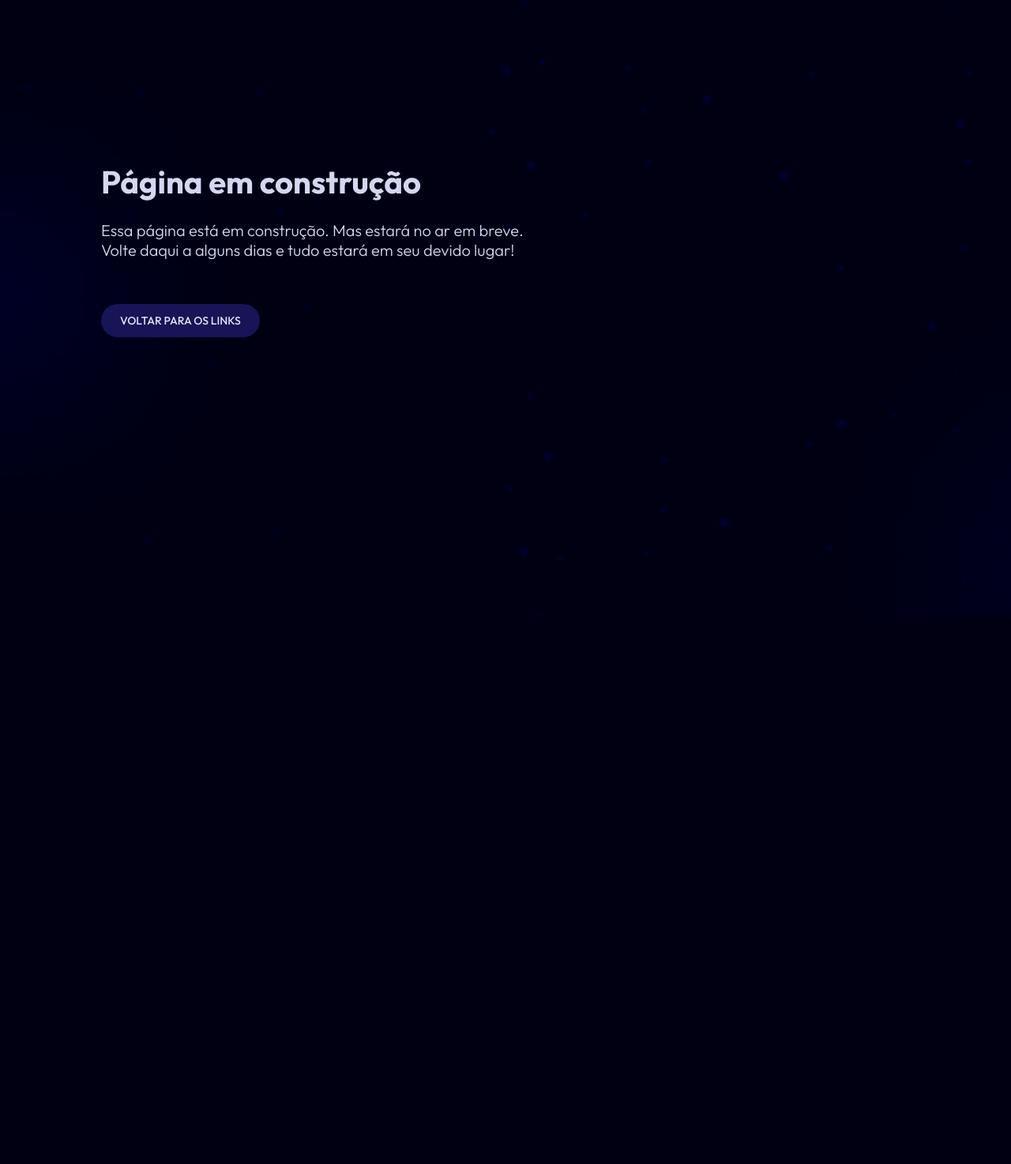
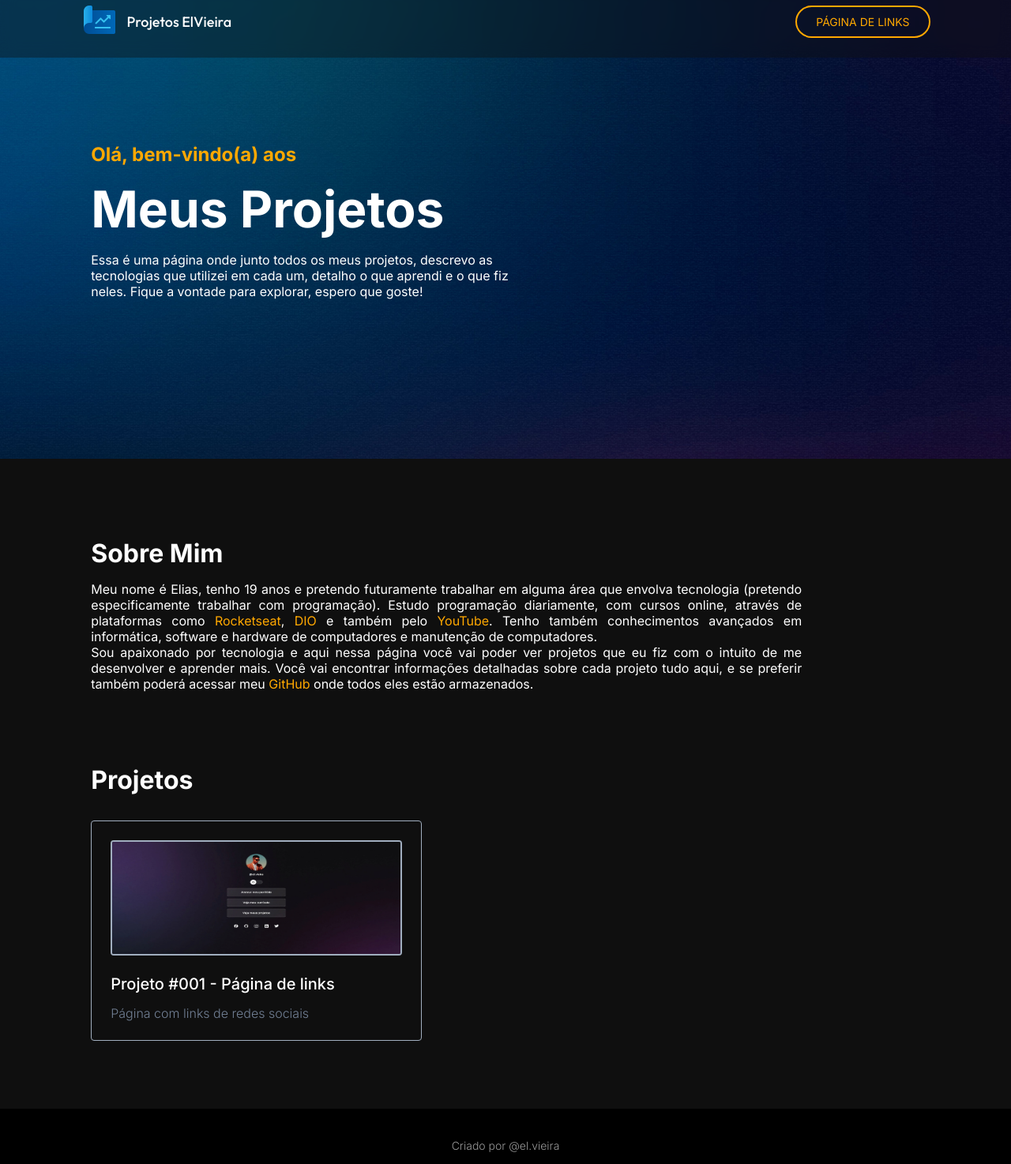
Before and after one commit to elvieira/projects, a plain HTML site: page index.html in a window 1280 px wide. Shown: the part 19-1493 px from the top of the page at 79% size. Before the commit the page ends 800 px from the top, so only its background shows below. Drawn offline with Linux system fonts and the light colour scheme.

Commit message:
Atualização na página de projetos

```diff
--- a/index.html
+++ b/index.html
@@ -3,7 +3,7 @@
 <head>
     <link rel="preconnect" href="https://fonts.googleapis.com">
     <link rel="preconnect" href="https://fonts.gstatic.com" crossorigin>
-    <link href="https://fonts.googleapis.com/css2?family=Outfit:wght@300;500;700&display=swap" rel="stylesheet">
+    <link href="https://fonts.googleapis.com/css2?family=Inter:wght@300;400;500;700&family=Outfit:wght@500&display=swap" rel="stylesheet">
     <meta charset="UTF-8">
     <meta http-equiv="X-UA-Compatible" content="ie=edge">
     <meta name="viewport" content="width=device-width, initial-scale=1.0">
@@ -12,12 +12,51 @@
     <title>Projetos ElVieira</title>
 </head>
 <body>
-    <div id="container">
-        <div id="content">
-            <h1>Página em construção</h1>
-            <p>Essa página está em construção. Mas estará no ar em breve. <br> Volte daqui a alguns dias e tudo estará em seu devido lugar!</p>
-            <a href="https://elvieira.github.io/links/">VOLTAR PARA OS LINKS</a>
+    <nav>
+        <div id="container-nav">
+            <span>
+                <img src="./assets/icon-projeto.png">
+                <p>Projetos ElVieira</p>
+            </span>
+            <a href="https://elvieira.github.io/links/">PÁGINA DE LINKS</a>
         </div>
-    </div>
+    </nav>
+    <header>
+        <div id="container-header">
+            <div id="headtext">
+                <h2>Olá, bem-vindo&#40;a&#41; aos</h2>
+                <h1>Meus Projetos</h1>
+                <p>Essa é uma página onde junto todos os meus projetos, descrevo as tecnologias que utilizei em cada um, detalho o que aprendi e o que fiz neles. Fique a vontade para explorar, espero que goste!</p>
+            </div>
+        </div>
+    </header>
+    <section id="aboutme">
+        <div>
+            <h2 class="title-section">Sobre Mim</h2>
+            <p>Meu nome é Elias, tenho 19 anos e pretendo futuramente trabalhar em alguma área que envolva tecnologia &#40;pretendo especificamente trabalhar com programação&#41;. Estudo programação diariamente, com cursos online, através de plataformas como <a href="https://www.rocketseat.com.br/" target="_blank">Rocketseat</a>, <a href="https://www.dio.me/" target="_blank">DIO</a> e também pelo <a href="https://www.youtube.com/" target="_blank">YouTube</a>. Tenho também conhecimentos avançados em informática, software e hardware de computadores e manutenção de computadores. <br> Sou apaixonado por tecnologia e aqui nessa página você vai poder ver projetos que eu fiz com o intuito de me desenvolver e aprender mais. Você vai encontrar informações detalhadas sobre cada projeto tudo aqui, e se preferir também poderá acessar meu <a href="https://github.com/elvieira">GitHub</a> onde todos eles estão armazenados.</p>
+        </div>
+    </section>
+    <main>
+        <section id="projects">
+            <div id="container-projects">
+                <h2 class="title-section">Projetos</h2>
+                <div id="content-projects">
+                    <article class="box-project">
+                        <img src="./assets/project_001.jpg">
+                        <a href="#">
+                            <h3>Projeto &#x23;001 - Página de links</h3>
+                        </a>
+                        <p>Página com links de redes sociais</p>
+                    </article>
+                </div>
+            </div>
+        </section>
+    </main>
+    <footer>
+        <p>Criado por @el.vieira</p>
+    </footer>
+    <script>
+        alert("A página ainda não está pronta, mas já está com uma cara boa!")
+    </script>
 </body>
 </html>
--- a/style.css
+++ b/style.css
@@ -1,64 +1,263 @@
 * {
     margin: 0;
     padding: 0;
+    user-select: none;
+
 }
 
-:root {
-    --gray-01: #D6D6F2;
-    --gray-02: #E2E2F5;
-    --blue-light: #212187;
-    --blue: #151557;
-    --blue-dark: #000013;
+*::-webkit-scrollbar {
+    width: 2px;
+}
+
+*::-webkit-scrollbar-track {
+    background: transparent;
+}
+
+*::-webkit-scrollbar-thumb {
+    background-color: whitesmoke;
+    border-radius: 20px;
 }
 
 body {
-    background-color: var(--blue-dark);
+    scrollbar-width: thin;
+    scrollbar-color: white transparent;
+}
+
+body {
+    background-color: #0F0F0F;
+    color: white;
+    font-family: 'Inter', sans-serif;
+}
+
+nav {
+    position: absolute;
+    width: 100vw;
+    z-index: 1;
+}
+
+#container-nav {
+    display: flex;
+    height: 44px;
+    padding: 24px 8vw;
+    justify-content: space-between;
+    align-items: center;
+    background: rgba(15, 15, 15, 0.40);
+    backdrop-filter: blur(9px);
+    font-size: 18px;
+}
+
+#container-nav span {
+    display: flex;
+    align-items: center;
     font-family: 'Outfit', sans-serif;
 }
 
-#container {
-    height: 100vh;
-    width: 100vw;
-    background: url(./assets/background.png);
-    background-size: cover;
+#container-nav span img {
+    width: 48px;
+    height: 48px;
+    margin-right: 10px;
 }
 
-#content {
-    position: relative;
-    top: 28vh;
-    left: 10vw;
-    width: 65vw;
+#container-nav a {
+    text-decoration: none;
+    color: #FFA800;
+    font-size: 14px;
+    padding: 10px 24px;
+    border: 2px solid #FFA800;
+    border-radius: 999px;
+    transition: ease-out 150ms;
 }
 
-#content h1 {
-    color: var(--gray-01);
-    font-size: 40px;
+@media (max-width: 470px) {
+    #container-nav a {
+        font-size: 11px;
+        padding: 10px 13px;
+    }
+}
+
+@media (max-width: 400px) {
+    #container-nav span p {
+        font-size: 14px;
+    }
+
+    #container-nav a {
+        font-size: 10px;
+        padding: 7px 10px;
+    }
+}
+
+@media (max-width: 340px) {
+    #container-nav {
+        flex-direction: column;
+    }
+    #container-nav a {
+        display: none;
+    }
+}
+
+#container-nav a:hover {
+    background-color: #FFA800;
+    color: black;
+}
+
+#container-header {
+    background: url(assets/bg-header.jpg);
+    height: 600px;
+    width: 100vw;
+    background-size: cover;
+    position: relative;
+    z-index: 0;
+}
+
+#headtext {
+    position: absolute;
+    top: 200px;
+    left: 9vw;
+    width: 550px;
+}
+
+@media (max-width: 850px) {
+    #headtext {
+        top: 170px;
+        width: 60vw;
+    }
+}
+
+#headtext h2 {
+    color: #FFA800;
+    font-size: 24px;
     font-weight: 700;
 }
 
-#content p {
-    color: var(--gray-01);
-    font-size: 20px;
-    font-weight: 300;
-    margin-top: 24px;
+#headtext h1 {
+    font-size: 64px;
+    font-weight: 700;
+    margin: 16px 0;
 }
 
-#content a {
-    color: var(--gray-02);
-    font-size: 14px;
-    font-weight: 500;
-    text-decoration: none;
-    text-transform: uppercase;
-    display: inline-flex;
-    align-items: center;
-    justify-content: center;
-    padding: 12px 24px;
-    margin-top: 56px;
-    background: var(--blue);
-    border-radius: 999px;
-    transition: ease-out 300ms;
+#headtext p {
+    font-size: 16px;
+    font-weight: 400;
 }
 
-#content a:hover {
-    background: var(--blue-light);
+@media (max-width: 425px) {
+    #headtext h2 {
+        font-size: 20px;
+    }
+
+    #headtext h1 {
+        font-size: 55px;
+    }
+
+    #headtext p {
+        font-size: 15px;
+    }
 }
+
+#aboutme div {
+    margin: 100px 20vw 70px 9vw;
+    max-width: 900px;
+}
+
+.title-section {
+    font-size: 32px;
+    font-weight: 700;
+    margin-bottom: 16px;
+}
+
+#aboutme div p {
+    font-size: 16px;
+    font-weight: 400;
+    text-align: justify;
+}
+
+#aboutme div p a {
+    color: #FFA800;
+    text-decoration: none;
+}
+
+#container-projects {
+    padding: 22px 9vw 70px;
+}
+
+#content-projects {
+    display: flex;
+    margin-top: 32px;
+    flex-wrap: wrap;
+}
+
+.box-project {
+    border: 1px solid #A1AEBF;
+    border-radius: 4px;
+    padding: 24px;
+    margin-right: 16px;
+    margin-bottom: 16px;
+}
+
+.box-project img {
+    width: 365px;
+    height: 142px;
+    border: 2px solid #A1AEBF;
+    border-radius: 4px;
+    margin-bottom: 24px;
+    display: block;
+}
+
+.box-project a {
+    text-decoration: none;
+    color: white;
+}
+
+.box-project a h3 {
+    font-size: 20px;
+    font-weight: 500;
+    transition: ease-out 100ms;
+    display: inline;
+}
+
+.box-project a:hover {
+    color: #FFA800;
+    font-weight: 700;
+}
+
+.box-project p {
+    font-size: 16px;
+    font-weight: 300;
+    color: #728095;
+    display: block;
+    margin-top: 15px;
+}
+
+@media (max-width: 1060px) {
+    .box-project {
+        width: 40%;
+        max-width: 417px;
+    }
+
+    .box-project img {
+        width: 100%;
+    }
+}
+
+@media (max-width: 800px) {
+    .box-project {
+        width: 100%;
+        margin-right: 0;
+    }
+}
+
+footer {
+    display: flex;
+    height: 70px;
+    background-color: black;
+    justify-content: center;
+    align-items: flex-end;
+    width: 100vw;
+}
+
+footer p {
+    color: #ffffff9a;
+    font-weight: 300;
+    font-size: 14px;
+    margin: 15px;
+}
```
Also changed, not shown: assets/background.png (deleted), assets/bg-header.jpg (added), assets/icon-projeto.png (added), assets/project_001.jpg (added).
